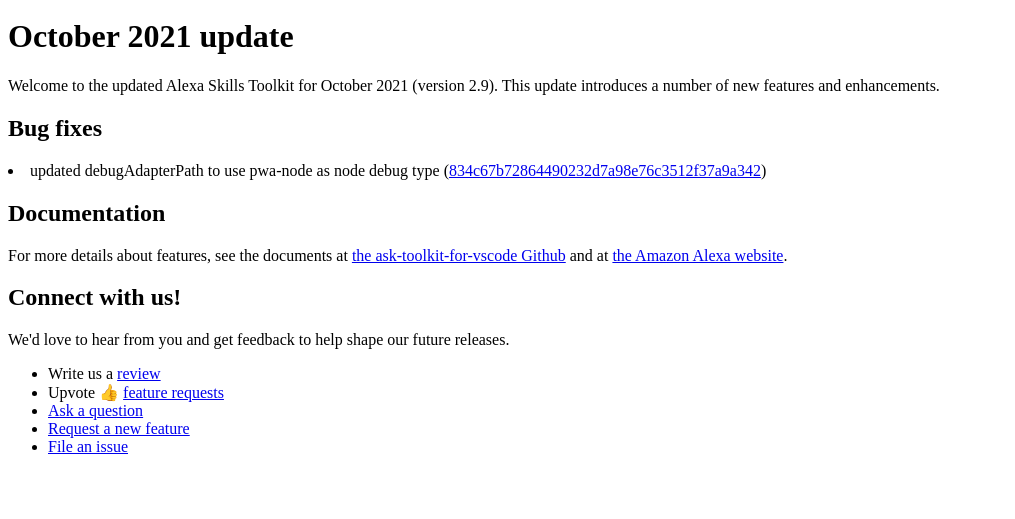
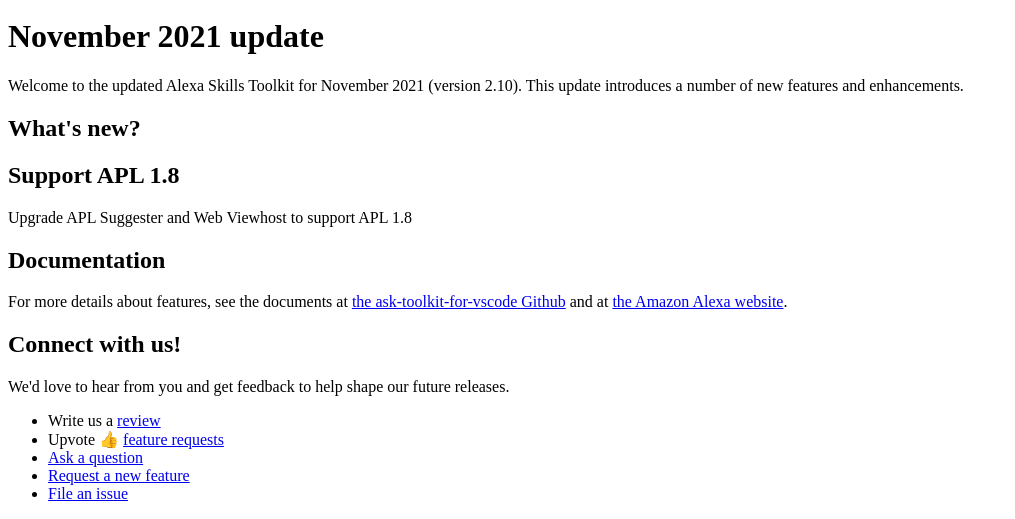
Before and after one commit to alexa/ask-toolkit-for-vscode, a website built with webpack: page media/toolkitUpdate/toolkitUpdate.html in a window 1280 px wide. Shown: the part 311-830 px from the top of the page, without its empty margins (0-1015 px from the left). Before the commit the page ends 800 px from the top, so only its background shows below. Built offline with nearby package versions, Linux system fonts and the light colour scheme.

Commit message:
chore: update for next release

```diff
--- a/media/toolkitUpdate/toolkitUpdate.html
+++ b/media/toolkitUpdate/toolkitUpdate.html
@@ -16,18 +16,23 @@
     <body>
         <div class="header">
             <img src="https://d34a6e1u0y0eo2.cloudfront.net/media/images/alexa.png"/>
-        <h1>October 2021 update</h1>
+        <h1>November 2021 update</h1>
     </div>
 
     <div class="body">
         <p>
-            Welcome to the updated Alexa Skills Toolkit for October 2021 (version 2.9). This update introduces a number of
+            Welcome to the updated Alexa Skills Toolkit for November 2021 (version 2.10). This update introduces a number of
             new features and enhancements.
         </p>
-        <h2>Bug fixes</h2>
-        <p>
-            <li>updated debugAdapterPath to use pwa-node as node debug type (<a href="https://github.com/alexa/ask-toolkit-for-vscode/pull/147">834c67b72864490232d7a98e76c3512f37a9a342</a>)</li>
-        </p>
+        <h2>What's new?</h2>
+        <div class="container">
+            <div class="flex-item">
+                <h2>Support APL 1.8</h2>
+                <p>
+                    Upgrade APL Suggester and Web Viewhost to support APL 1.8
+                </p>
+            </div>
+        </div>
 
 
         <h2>Documentation</h2>
```
